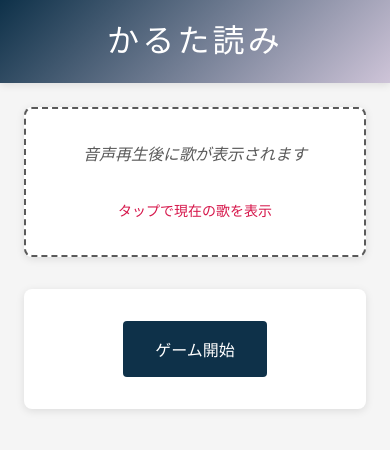
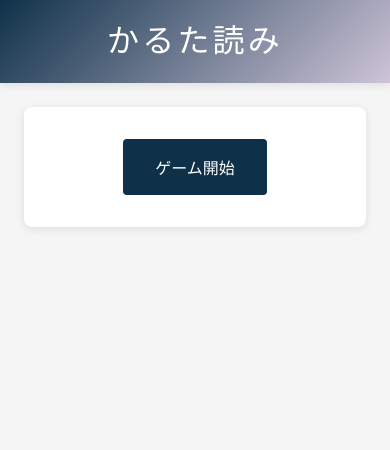
Before and after one commit to takuma0403/karutayomi-machine, a React (Vite) app: page / in a window 390 px wide. Shown: the top 450 px of the page. Built offline with nearby package versions, Linux system fonts and the light colour scheme; a web font is replaced by a local one.

Commit message:
feat: Add game end/skip handlers to hide the current poem, conditionally render the poem display, and adjust its styling.

```diff
--- a/src/App.tsx
+++ b/src/App.tsx
@@ -39,6 +39,18 @@ function App() {
     }
   }, [gameState.lastPlayedPoem]);
 
+  // 終了ボタン押下時のハンドラ
+  const handleEndGame = () => {
+    setShowCurrentPoem(false);
+    endGame();
+  };
+
+  // スキップボタン押下時のハンドラ
+  const handleSkip = () => {
+    setShowCurrentPoem(false);
+    skipToNext();
+  };
+
   return (
     <div className="app">
       <header className="app-header">
@@ -53,21 +65,23 @@ function App() {
           />
         )}
 
-        <PoemDisplay
-          poem={displayPoem}
-          onToggle={handleTogglePoem}
-          isShowingCurrent={showCurrentPoem}
-        />
+        {gameState.status !== 'idle' && (
+          <PoemDisplay
+            poem={displayPoem}
+            onToggle={handleTogglePoem}
+            isShowingCurrent={showCurrentPoem}
+          />
+        )}
 
         <GameControls
           status={gameState.status}
           playMode={gameState.playMode}
           isWaiting={isWaiting}
           onStart={startGame}
-          onEnd={endGame}
+          onEnd={handleEndGame}
           onPause={pauseGame}
           onResume={resumeGame}
-          onSkip={skipToNext}
+          onSkip={handleSkip}
           onToggleMode={togglePlayMode}
         />
 
--- a/src/components/PoemDisplay.css
+++ b/src/components/PoemDisplay.css
@@ -3,7 +3,7 @@
     background: var(--color-surface);
     border-radius: 8px;
     box-shadow: 0 2px 8px rgba(0, 0, 0, 0.1);
-    min-height: 200px;
+    min-height: 320px;
     display: flex;
     flex-direction: column;
     justify-content: center;
@@ -90,12 +90,12 @@
 @media (max-width: 768px) {
     .poem-display {
         padding: var(--spacing-lg);
-        min-height: 150px;
+        min-height: 270px;
     }
 
     .poem-kami,
     .poem-shimo {
-        font-size: 1.125rem;
+        font-size: 1rem;
     }
 
     .poem-author {
```
